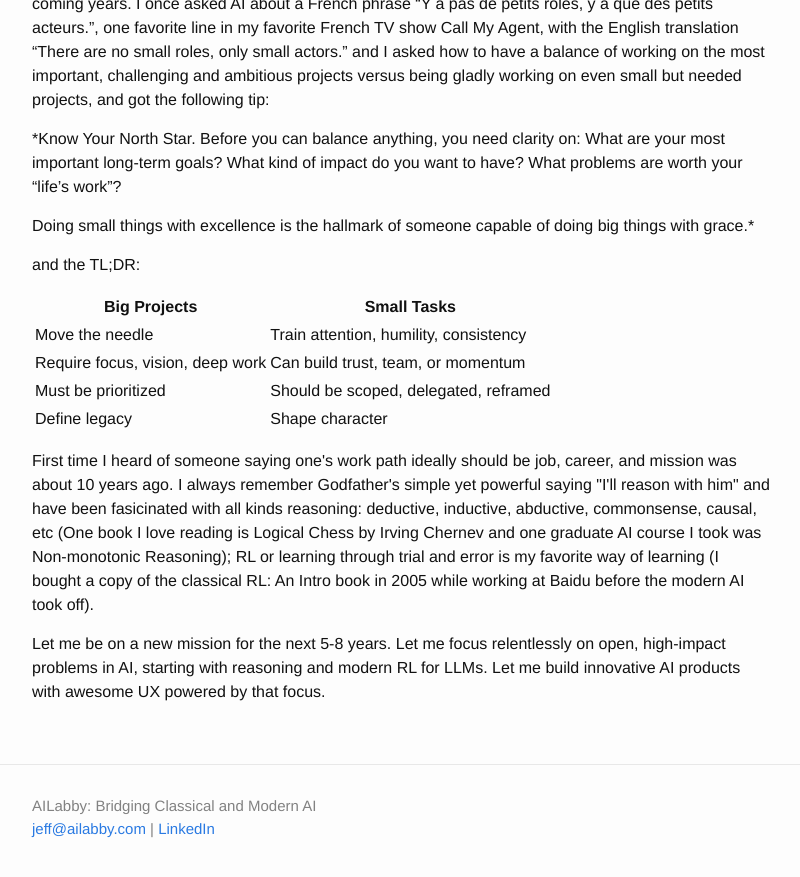
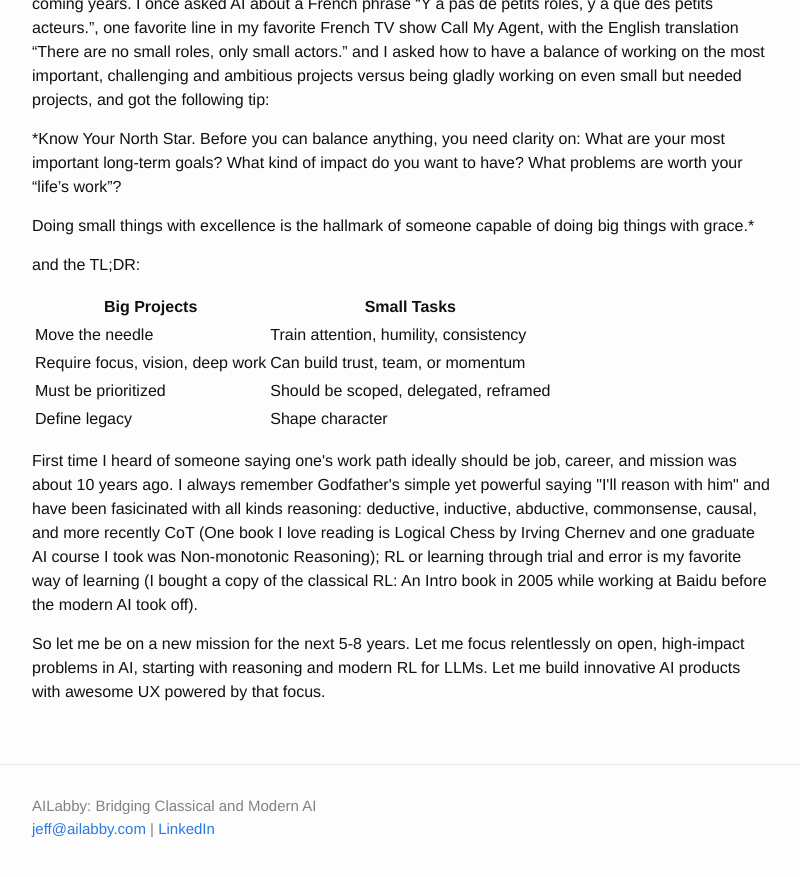
Before and after one commit to jeffxtang/jeffxtang.github.io, a Jekyll site: the page built from _posts/2025-08-30-back-with-a-mission.md, in a window 1280 px wide and 900 px high, scrolled down 628 px. Shown: the top 877 px of the window, without its empty margins (238-1038 px from the left). Built offline with Jekyll 4.4.1, drawn with Linux system fonts in a browser that asks for light colours; comment, search, counter and statistics services are not loaded.

Commit message:
update with a new mac

```diff
--- a/_posts/2025-08-30-back-with-a-mission.md
+++ b/_posts/2025-08-30-back-with-a-mission.md
@@ -55,6 +55,6 @@ and the TL;DR:
 </div><p>
 
 
-<p>First time I heard of someone saying one's work path ideally should be job, career, and mission was about 10 years ago. I always remember Godfather's simple yet powerful saying "I'll reason with him" and have been fasicinated with all kinds reasoning: deductive, inductive, abductive, commonsense, causal, etc (One book I love reading is Logical Chess by Irving Chernev and one graduate AI course I took was Non-monotonic Reasoning); RL or learning through trial and error is my favorite way of learning (I bought a copy of the classical RL: An Intro book in 2005 while working at Baidu before the modern AI took off).
+<p>First time I heard of someone saying one's work path ideally should be job, career, and mission was about 10 years ago. I always remember Godfather's simple yet powerful saying "I'll reason with him" and have been fasicinated with all kinds reasoning: deductive, inductive, abductive, commonsense, causal, and more recently CoT (One book I love reading is Logical Chess by Irving Chernev and one graduate AI course I took was Non-monotonic Reasoning); RL or learning through trial and error is my favorite way of learning (I bought a copy of the classical RL: An Intro book in 2005 while working at Baidu before the modern AI took off).
 
-<p>Let me be on a new mission for the next 5-8 years. Let me focus relentlessly on open, high-impact problems in AI, starting with reasoning and modern RL for LLMs. Let me build innovative AI products with awesome UX powered by that focus.
+<p>So let me be on a new mission for the next 5-8 years. Let me focus relentlessly on open, high-impact problems in AI, starting with reasoning and modern RL for LLMs. Let me build innovative AI products with awesome UX powered by that focus.
```
